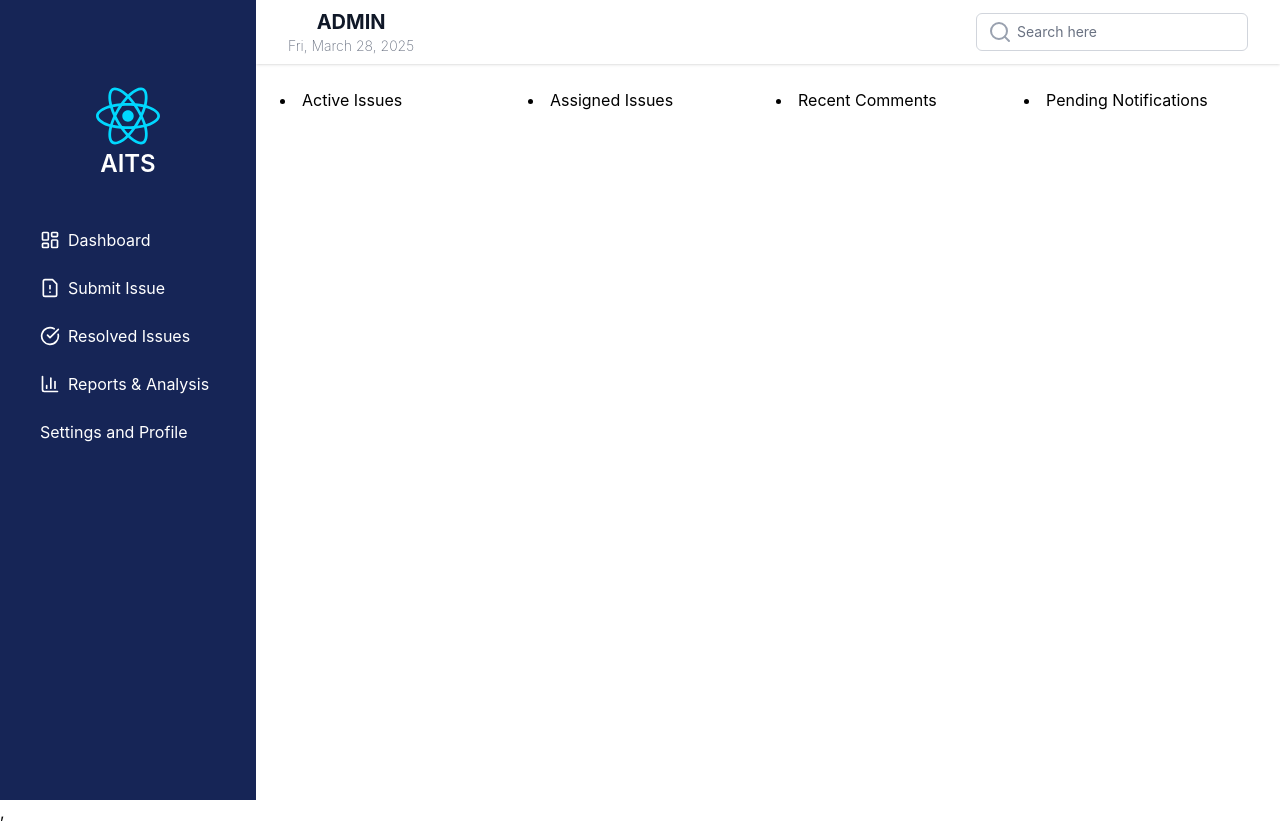
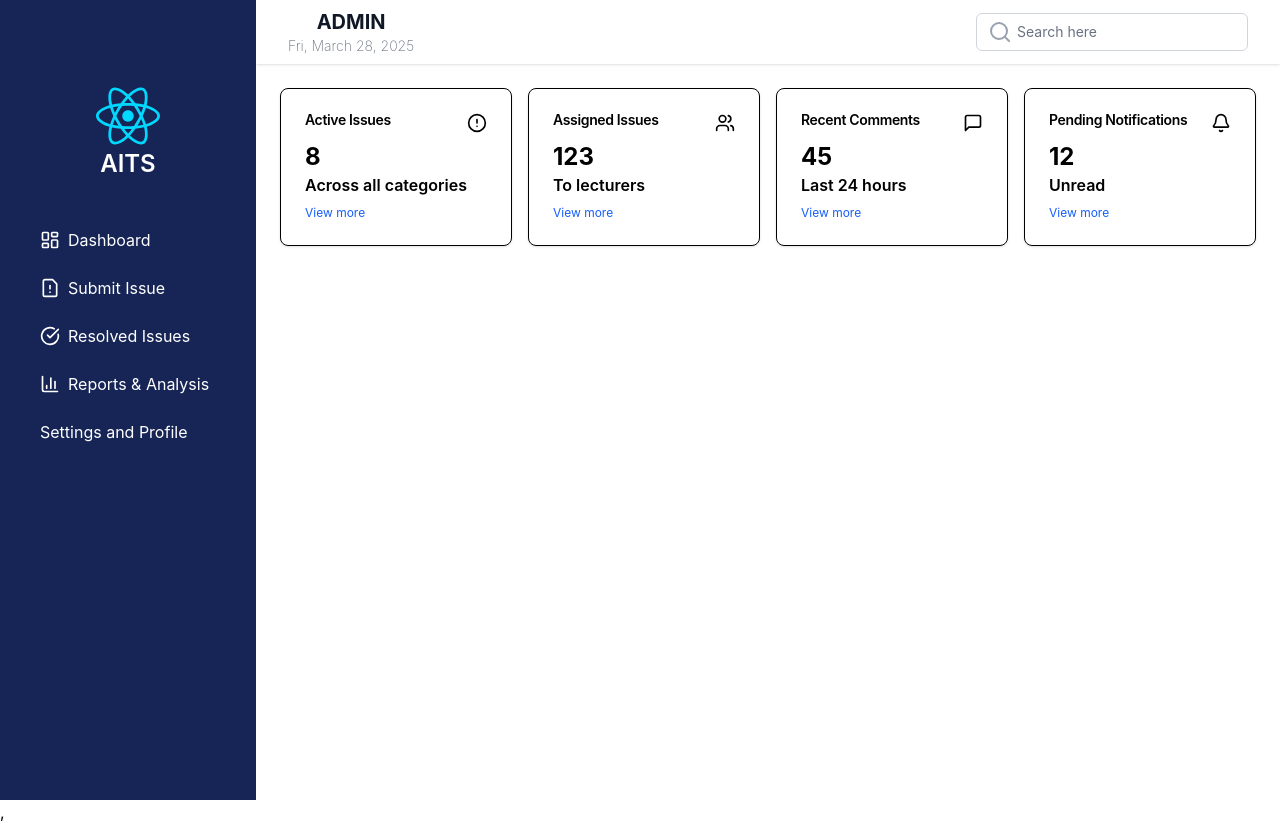
Before and after one commit to Suubi08/academic_issue_tracking_system, a React (Vite) app in the folder client/: page / in a window 1280 px wide. Built offline with nearby package versions, Linux system fonts and the light colour scheme.

Commit message:
Updating  admin dashboard

```diff
--- a/client/src/components/ui/card.jsx
+++ b/client/src/components/ui/card.jsx
@@ -1,5 +1,5 @@
 import * as React from "react";
-import { cn } from "@/lib/utils";
+import { cn } from "../../utils/utils";
 
 const Card = React.forwardRef(({ className, ...props }, ref) => (
   <div
--- a/client/src/pages/Dashboard.jsx
+++ b/client/src/pages/Dashboard.jsx
@@ -11,7 +11,7 @@ const Dashboard = () => {
   const summaryItems = [
     {
       title: "Active Issues",
-      value: 8,
+      value: "8",
       description: "Across all categories",
       icon: AlertCircle,
       Color: "text-red-500",
@@ -45,7 +45,19 @@ const Dashboard = () => {
   return (
     <div className="grid grid-cols-1 gap-4 sm:grid-cols-2 lg:grid-cols-4">
       {summaryItems.map((items) => (
-        <li>{items.title}</li>
+        <Card key={items.title}>
+          <CardHeader className="flex flex-row items-center justify-between pb-2">
+            <CardTitle className="text-sm font-md">{items.title}</CardTitle>
+            <items.icon className={`h-5 w-5 ${(<items.Color />)}`} />
+          </CardHeader>
+          <CardContent>
+            <div className="text-2xl font-bold">{items.value}</div>
+            <p className="text-xs text-muted-foreground">{items.description}</p>
+            <a className="text-xs text-blue-600 mt-2 block" href="#">
+              {items.linkText}
+            </a>
+          </CardContent>
+        </Card>
       ))}
     </div>
   );
--- /dev/null
+++ b/client/src/utils/utils.js
@@ -0,0 +1,3 @@
+export function cn(...classes) {
+  return classes.filter(Boolean).join(" ");
+}
```
